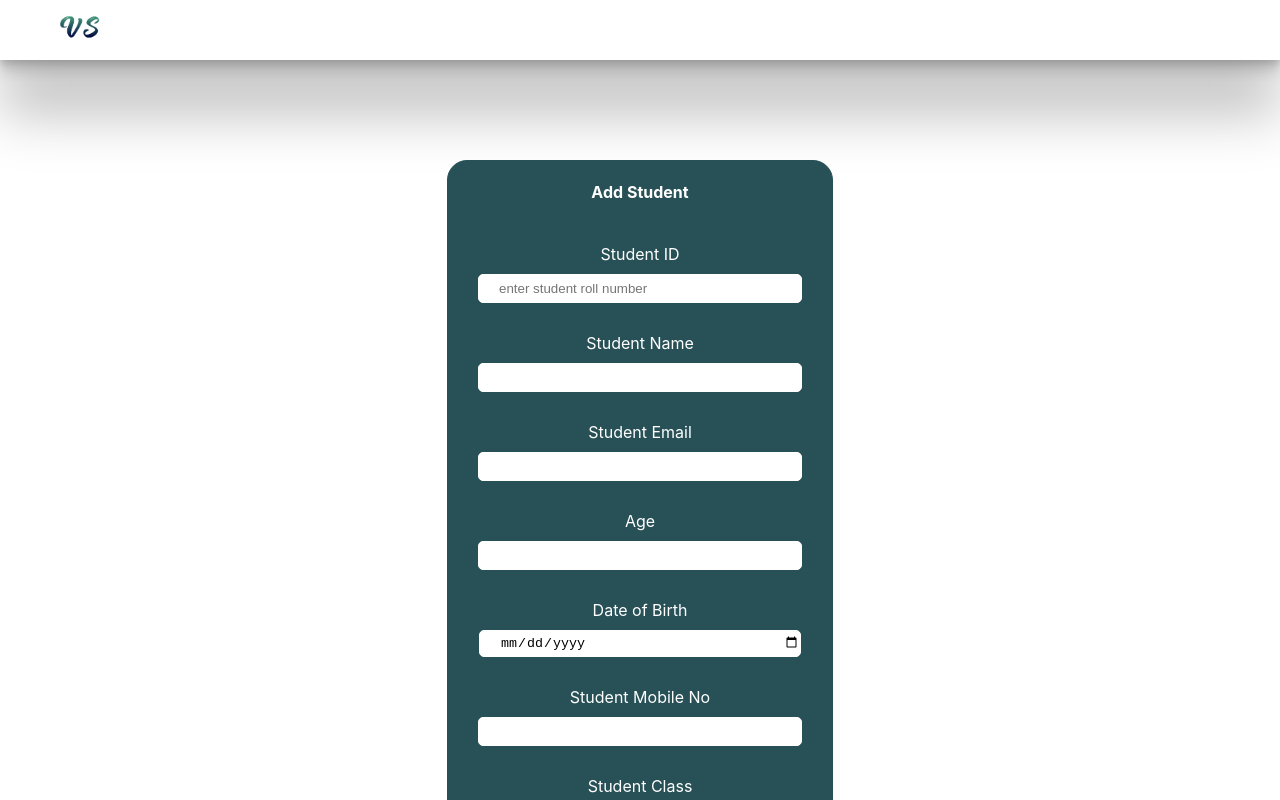
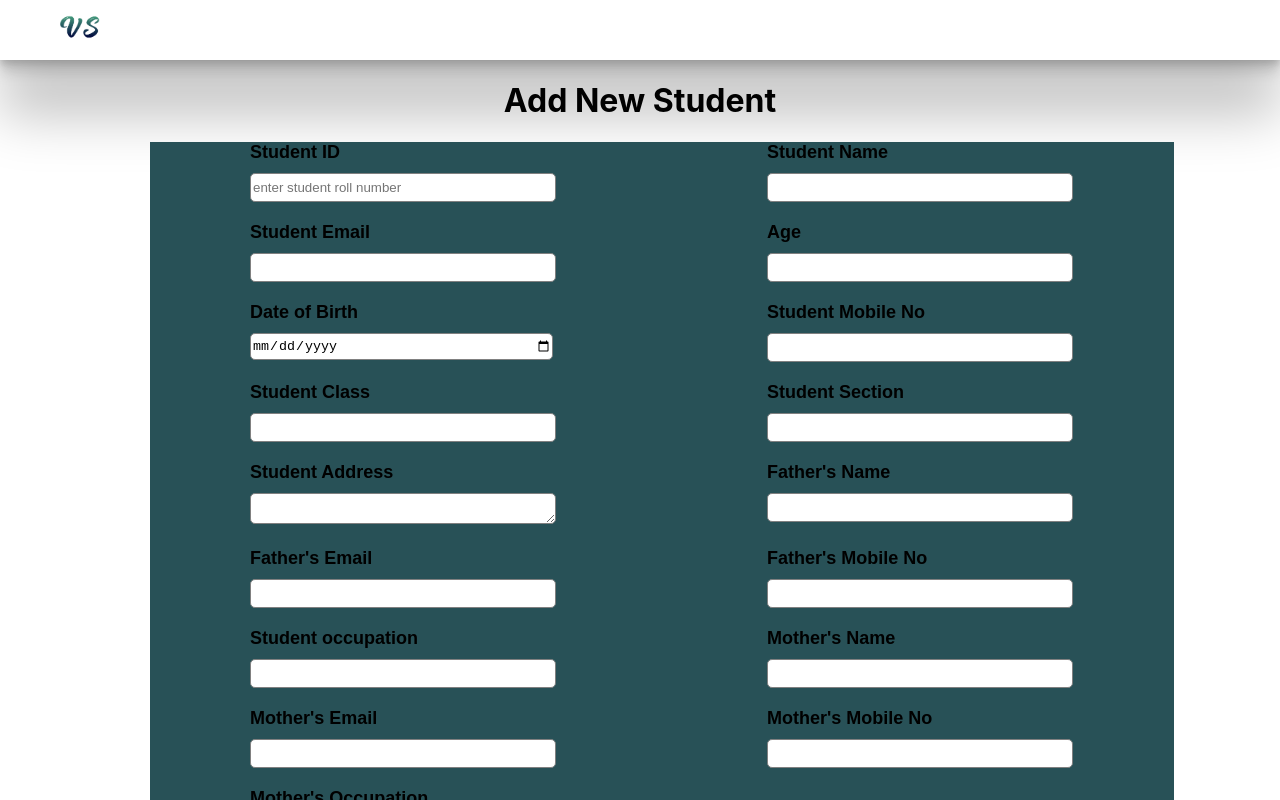
Before and after one commit to Vigneshprabu1398/Education_Frontend, a React (Create React App) app: page /addStudent in a window 1280 px wide. Shown: the top 800 px of the page. Built offline with nearby package versions, Linux system fonts and the light colour scheme; a web font is replaced by a local one.

Commit message:
changed style

```diff
--- a/src/Components/AllRouter/AllRouter.jsx
+++ b/src/Components/AllRouter/AllRouter.jsx
@@ -8,7 +8,7 @@ import { Parent } from "../Parent/Parent"
 import { Addstudent } from "../Student/Addstudent";
 import { Viewstudent } from "../Student/Viewstudent";
 import { Standard } from "../Standard/Standard";
-import { Class } from "../Class/Class";
+import { Class } from "../Standard/Class";
 
 export const AllRouter=()=>{
     return(
--- a/src/Components/Standard/Class.jsx
+++ b/src/Components/Standard/Class.jsx
@@ -8,11 +8,12 @@ export const Class = () =>{
     console.log("class",state);
     return(
         <div>
-            <img className="logo" src={logo} alt="" />
-            <Link id="maintext" className="text" to="/login">Principal</Link>
-            <Link className="text" to="/login">Staff</Link>
-            <Link className="text" to="/login">Student</Link>
-            <Link className="text" to="/login">Parent</Link>
+            <div id="principal-navbar">
+                <Link to="/login"><img className="logo" src={logo} alt="" /></Link>
+                <Link to="/addStudent"><button id="addview-first" className="addview">Add Student</button></Link>
+                <Link to="/addStaff"><button className="addview">Add Staff</button></Link>
+                <Link to="/login"><button className="addview">Logout</button></Link>
+            </div>
             <h1>{state}</h1>
         </div>
     );
--- a/src/Components/Student/Addstudent.css
+++ b/src/Components/Student/Addstudent.css
@@ -1,32 +1,47 @@
-#addstudent-content{
-    width: 30%;
-    margin: auto;
-    border: 1px solid #285157;
-    text-align: center;
-    margin-top: 100px;
-    background-color: #285157;
-    border-radius: 20px;
-    color: white;
-    margin-bottom: 100px;
-}
 .addstudent-content-input{
     width: 300px;
     height: 25px;
-    border: 1px solid white;
+    border: 1px solid gray;
     border-radius: 5px;
     margin-top: 10px;
     margin-bottom: 10px;
-    padding-left: 20px;
 }
 #addstudent-content-submit{
     width: 300px;
     height: 30px;
     border: 1px solid white;
-    background-color: #285157;
+    background-color: #006efd;
     color: white;
     border-radius: 5px;
     margin-top: 30px;
     margin-bottom: 30px;
-    padding-left: 20px;
     cursor: pointer;
 }
+
+
+form{
+    background-color: #285157;
+    margin-left: 150px;
+    height: 800px;
+    width: 80%;
+    display: grid;
+    grid-gap: 10px;
+
+    grid-template-columns: repeat(2,1fr);
+}
+input{
+    margin-left: 100px;
+}
+label{
+    margin-top: 20px;
+    margin-left: 100px;
+    font-weight: bolder;
+    font-family: Arial, Helvetica, sans-serif;
+    font-size: large;
+}
+textarea{
+    margin-left: 100px;
+}
+h1{
+    text-align: center;
+}
--- a/src/Components/Student/Addstudent.jsx
+++ b/src/Components/Student/Addstudent.jsx
@@ -73,9 +73,10 @@ export const Addstudent = ()=>{
 
             <div id="addstudent-content">
 
+            <h1 className="addstudent-content-head">Add New Student</h1>
+
                 <form onSubmit={handleSubmit}>
-                    <h4 className="addstudent-content-head">Add Student</h4>
-                    <br />
+                    <div>
                     <label className="addstudent-content-label">Student ID</label>
                     <br />
                     <input id="student_id"
@@ -84,8 +85,8 @@ export const Addstudent = ()=>{
                         placeholder="enter student roll number"
                         className="addstudent-content-input"
                         type="number" />
-                    <br />
-                    <br />
+                    </div>
+                    <div>
                     <label className="addstudent-content-label">Student Name</label>
                     <br />
                     <input id="student_name"
@@ -93,8 +94,8 @@ export const Addstudent = ()=>{
                         onChange={handleChange}
                         className="addstudent-content-input"
                         type="text" />
-                    <br />
-                    <br />
+                    </div>
+                    <div>
                     <label className="addstudent-content-label">Student Email</label>
                     <br />
                     <input id="student_email"
@@ -102,118 +103,119 @@ export const Addstudent = ()=>{
                         onChange={handleChange}
                         className="addstudent-content-input"
                         type="text" />
-                    <br />
-                    <br />
+                    </div>
+                    <div>
                     <label className="addstudent-content-label">Age</label>
                     <br />
                     <input id="student_age"
                         value={formData.student_age}
                         onChange={handleChange}
                         className="addstudent-content-input" type="number" />
-                    <br />
-                    <br />
+                    </div>
+                    <div>
                     <label className="addstudent-content-label">Date of Birth</label>
                     <br />
                     <input id="student_DOB"
                         value={formData.student_DOB}
                         onChange={handleChange}
                         className="addstudent-content-input" type="date" />
-                    <br />
-                    <br />
+                    </div>
+                    <div>
                     <label className="addstudent-content-label">Student Mobile No</label>
                     <br />
                     <input id="student_mobileNo"
                         value={formData.student_mobileNo}
                         onChange={handleChange}
                         className="addstudent-content-input" type="number" />
-                    <br />
-                    <br />
+                    </div>
+                    <div>
                     <label className="addstudent-content-label">Student Class</label>
                     <br />
                     <input id="student_class"
                         value={formData.student_class}
                         onChange={handleChange}
                         className="addstudent-content-input" type="text" />
-                    <br />
-                    <br />
+                    </div>
+                    <div>
                     <label className="addstudent-content-label">Student Section</label>
                     <br />
                     <input id="student_section"
                         value={formData.student_section}
                         onChange={handleChange}
                         className="addstudent-content-input" type="text" />
-                    <br />
-                    <br />
+                    </div>
+                    <div>
                     <label className="addstudent-content-label">Student Address</label>
                     <br />
                     <textarea id="student_address"
                         value={formData.student_address}
                         onChange={handleChange}
                         className="addstudent-content-input" />
-                    <br />
-                    <br />
+                    </div>
+                    <div>
                     <label className="addstudent-content-label">Father's Name</label>
                     <br />
                     <input id="student_FathersName"
                         value={formData.student_FathersName}
                         onChange={handleChange}
                         className="addstudent-content-input" type="text" />
-                    <br />
-                    <br />
+                    </div>
+                    <div>
                     <label className="addstudent-content-label">Father's Email</label>
                     <br />
                     <input id="student_FathersEmail"
                         value={formData.student_FathersEmail}
                         onChange={handleChange}
                         className="addstudent-content-input" type="text" />
-                    <br />
-                    <br />
+                    </div>
+                    <div>
                     <label className="addstudent-content-label">Father's Mobile No</label>
                     <br />
                     <input id="student_FathersMobileNo"
                         value={formData.student_FathersMobileNo}
                         onChange={handleChange}
                         className="addstudent-content-input" type="number" />
-                    <br />
-                    <br />
+                    </div>
+                    <div>
                     <label className="addstudent-content-label">Student occupation</label>
                     <br />
                     <input id="student_FathersOccupation"
                         value={formData.student_FathersOccupation}
                         onChange={handleChange}
                         className="addstudent-content-input" type="text" />
-                    <br />
-                    <br />
+                    </div>
+                    <div>
                     <label className="addstudent-content-label">Mother's Name</label>
                     <br />
                     <input id="student_MothersName"
                         value={formData.student_MothersName}
                         onChange={handleChange}
                         className="addstudent-content-input" type="text" />
-                    <br />
-                    <br />
+                    </div>
+                    <div>
                     <label className="addstudent-content-label">Mother's Email</label>
                     <br />
                     <input id="student_MothersEmail"
                         value={formData.student_MothersEmail}
                         onChange={handleChange}
                         className="addstudent-content-input" type="text" />
-                    <br />
-                    <br />
+                    </div>
+                    <div>
                     <label className="addstudent-content-label">Mother's Mobile No</label>
                     <br />
                     <input id="student_MothersMobileNo"
                         value={formData.student_MothersMobileNo}
                         onChange={handleChange}
                         className="addstudent-content-input" type="text" />
-                    <br />
-                    <br />
+                    </div>
+                    <div>
                     <label className="addstudent-content-label">Mother's Occupation</label>
                     <br />
                     <input id="student_MothersOccupation"
                         value={formData.student_MothersOccupation}
                         onChange={handleChange}
                         className="addstudent-content-input" type="text" />
+                    </div>
                     <br />
                     <input type="submit"
                         value="submit"
```
